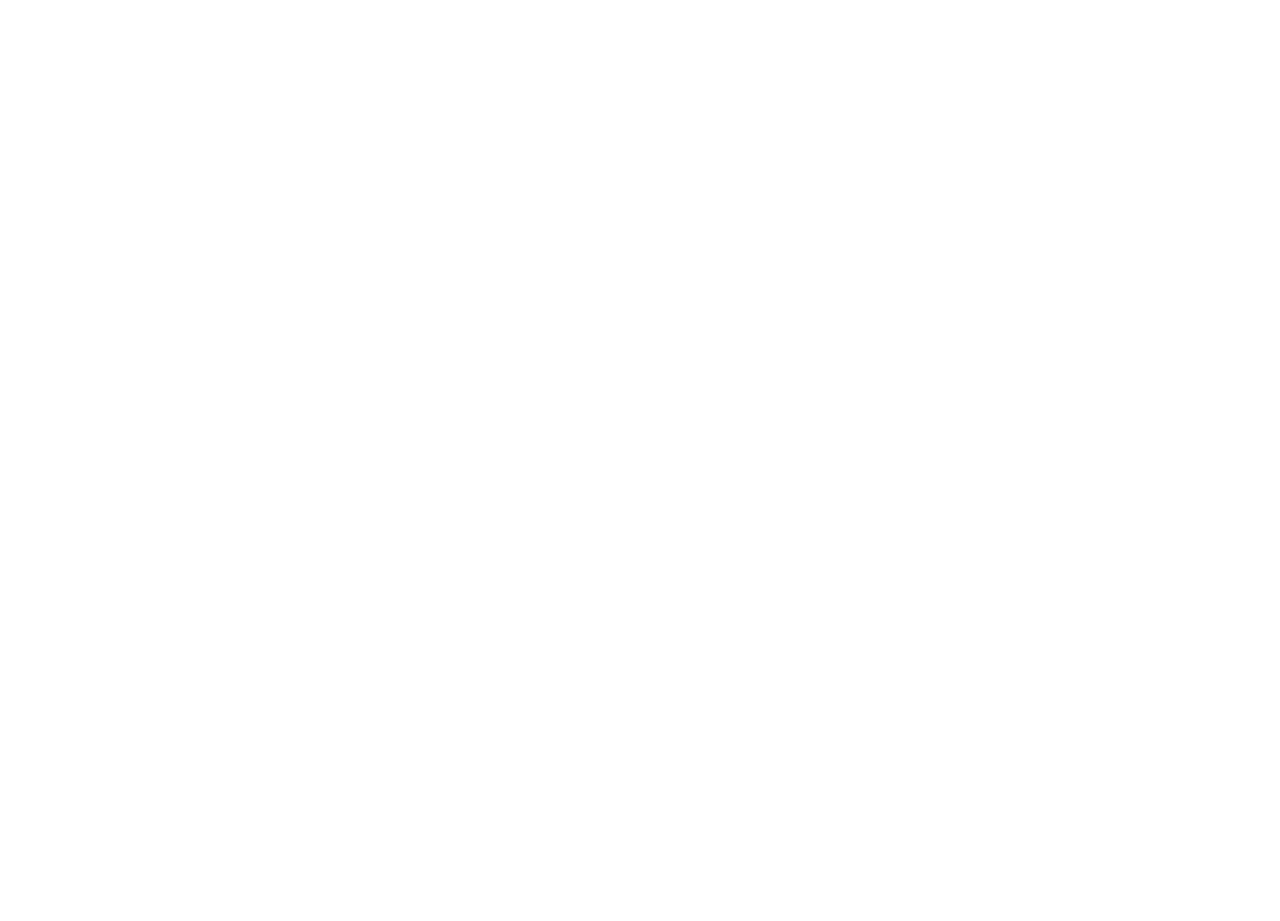
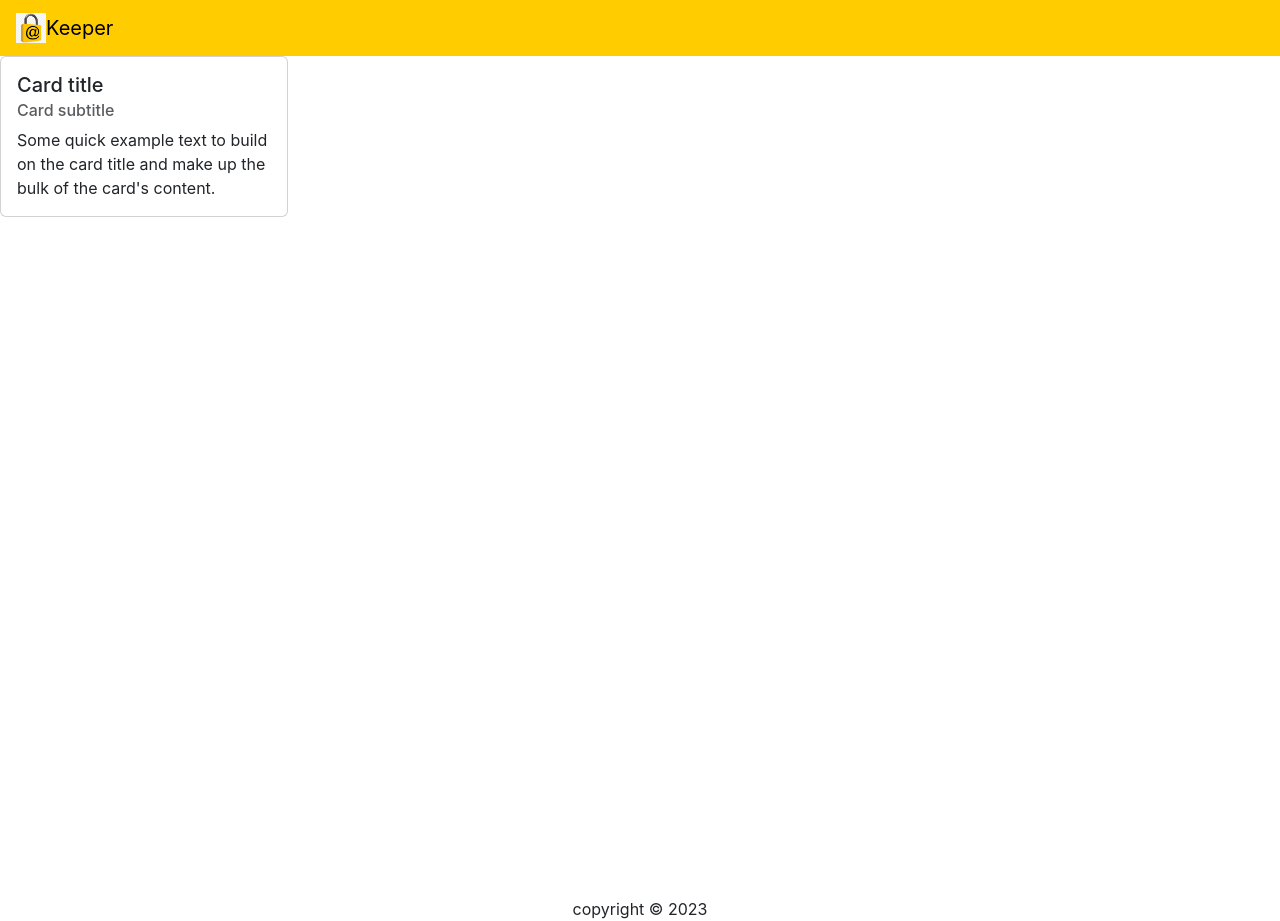
Before and after one commit to mayankratre10/Keeper_App, a React (Create React App) app: page / in a window 1280 px wide. Before the commit the page ends 800 px from the top, so only its background shows below. Built offline with nearby package versions, Linux system fonts and the light colour scheme.

Commit message:
Add Note Card and Footer

```diff
--- a/public/index.html
+++ b/public/index.html
@@ -5,39 +5,13 @@
     <link rel="icon" href="%PUBLIC_URL%/favicon.ico" />
     <meta name="viewport" content="width=device-width, initial-scale=1" />
     <meta name="theme-color" content="#000000" />
-    <meta
-      name="description"
-      content="Web site created using create-react-app"
-    />
-    <link rel="apple-touch-icon" href="%PUBLIC_URL%/logo192.png" />
-    <!--
-      manifest.json provides metadata used when your web app is installed on a
-      user's mobile device or desktop. See https://developers.google.com/web/fundamentals/web-app-manifest/
-    -->
     <link rel="manifest" href="%PUBLIC_URL%/manifest.json" />
-    <!--
-      Notice the use of %PUBLIC_URL% in the tags above.
-      It will be replaced with the URL of the `public` folder during the build.
-      Only files inside the `public` folder can be referenced from the HTML.
-
-      Unlike "/favicon.ico" or "favicon.ico", "%PUBLIC_URL%/favicon.ico" will
-      work correctly both with client-side routing and a non-root public URL.
-      Learn how to configure a non-root public URL by running `npm run build`.
-    -->
-    <title>React App</title>
+    <link href="https://cdn.jsdelivr.net/npm/bootstrap@5.3.0-alpha2/dist/css/bootstrap.min.css" rel="stylesheet" integrity="sha384-aFq/bzH65dt+w6FI2ooMVUpc+21e0SRygnTpmBvdBgSdnuTN7QbdgL+OapgHtvPp" crossorigin="anonymous">
+    <title>Keeper App</title>
   </head>
   <body>
     <noscript>You need to enable JavaScript to run this app.</noscript>
     <div id="root"></div>
-    <!--
-      This HTML file is a template.
-      If you open it directly in the browser, you will see an empty page.
-
-      You can add webfonts, meta tags, or analytics to this file.
-      The build step will place the bundled scripts into the <body> tag.
-
-      To begin the development, run `npm start` or `yarn start`.
-      To create a production bundle, use `npm run build` or `yarn build`.
-    -->
   </body>
+  <script src="https://cdn.jsdelivr.net/npm/bootstrap@5.3.0-alpha2/dist/js/bootstrap.bundle.min.js" integrity="sha384-qKXV1j0HvMUeCBQ+QVp7JcfGl760yU08IQ+GpUo5hlbpg51QRiuqHAJz8+BrxE/N" crossorigin="anonymous"></script>
 </html>
--- a/src/App.css
+++ b/src/App.css
@@ -1,6 +1,6 @@
-.App {
+/* .App {
   text-align: center;
-}
+} */
 
 .App-logo {
   height: 40vmin;
--- a/src/App.js
+++ b/src/App.js
@@ -1,9 +1,15 @@
 import logo from './logo.svg';
 import './App.css';
+import Header from './components/Header';
+import Footer from './components/Footer';
+import Note from './components/Note';
 
 function App() {
   return (
     <div className="App">
+      <Header />
+      <Note />
+      <Footer />
     </div>
   );
 }
--- /dev/null
+++ b/src/components/Footer.jsx
@@ -0,0 +1,18 @@
+import React from 'react'
+
+const Footer = () => {
+    const date= new Date();
+    let footerStyle = {
+        position:"relative",
+        top:'85vh',
+        bottom:"0",
+        textAlign:'center',
+    }
+  return (
+    <footer style={footerStyle}>
+        <p> copyright &copy; {date.getFullYear()} </p>
+    </footer>
+  )
+}
+
+export default Footer
--- a/src/components/Header.jsx
+++ b/src/components/Header.jsx
@@ -1,11 +1,20 @@
 import React from 'react'
 
 const Header = () => {
-  return (
-    <div>
-      <h1>This my Keeper App</h1>
-    </div>
-  )
+    let navStyle = {
+        backgroundColor: '#ffcc00',
+        paddingLeft:'1rem'
+    }
+    return (
+        <div>
+            <nav className="navbar navbar-light" style={navStyle}>
+                <a className="navbar-brand" >
+                    <img src={process.env.PUBLIC_URL + '/Keeper_LOGO.png'} width="30" height="30" className="d-inline-block align-top" alt="" />
+                        Keeper
+                </a>
+            </nav>
+        </div>
+    )
 }
 
 export default Header
--- /dev/null
+++ b/src/components/Note.jsx
@@ -0,0 +1,22 @@
+import React from 'react'
+
+const Note = () => {
+    let noteStyle = {
+        width: "18rem",
+        margin: '0',
+        display: 'inline-block'
+    }
+    return (
+        <div style={{display:"flex"}}>
+            <div class="card" style={noteStyle}>
+                <div class="card-body">
+                    <h5 class="card-title">Card title</h5>
+                    <h6 class="card-subtitle mb-2 text-body-secondary">Card subtitle</h6>
+                    <p class="card-text">Some quick example text to build on the card title and make up the bulk of the card's content.</p>
+                </div>
+            </div>
+        </div>
+    )
+}
+
+export default Note
```
Also changed, not shown: public/Keeper_LOGO.png (added).
